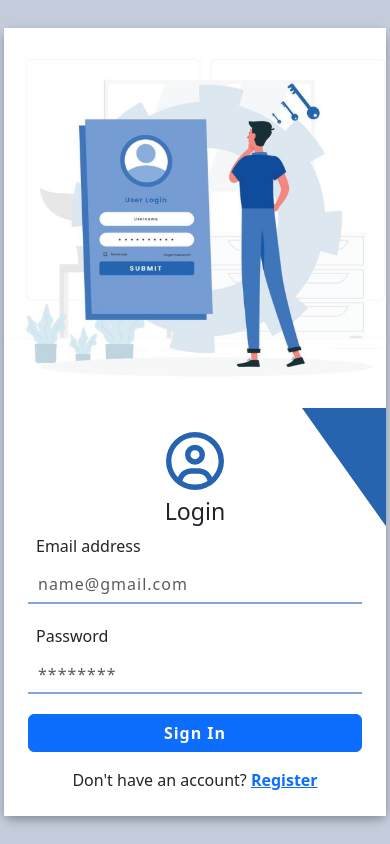
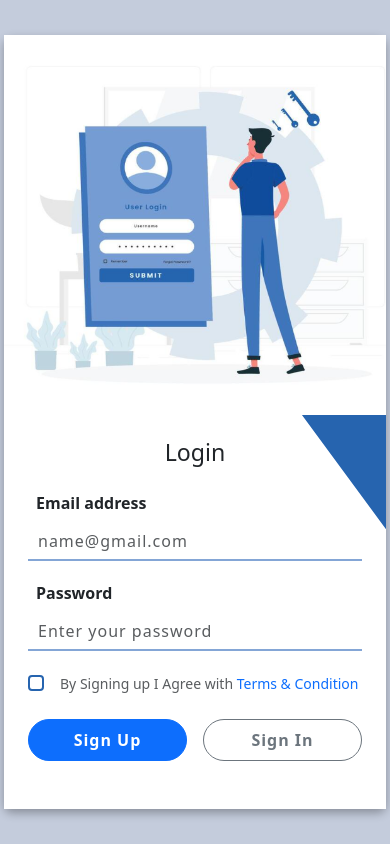
Before and after one commit to dakshataramteke/SkyConnect-, a React (Create React App) app in the folder frontend/: page / in a window 390 px wide. Built offline with nearby package versions, Linux system fonts and the light colour scheme; no server answers.

Commit message:
Login Page

```diff
--- a/frontend/src/components/Contact/ContactMail.css
+++ b/frontend/src/components/Contact/ContactMail.css
@@ -39,16 +39,16 @@
 }
 
 
-.form-check{
+.contact_maildata .form-check{
     width:60px;
     margin-left: 20px;
 }
 
-.form-check-input {
+.contact_maildata .form-check-input {
     border: 2px solid #050505;
 }
 
-.list-group-item{
+.contact_maildata .list-group-item{
     padding: 0.925rem !important;
 }
 
--- a/frontend/src/components/Mails/ImportContact.css
+++ b/frontend/src/components/Mails/ImportContact.css
@@ -16,7 +16,6 @@
   }
 table {
   border-collapse: collapse;
-  /* box-shadow: 20px 20px 20px 5px #a7bad3; */
   background-color: white;
   border-radius: 1rem !important;
 }
--- a/frontend/src/components/Mails/SingleMail.jsx
+++ b/frontend/src/components/Mails/SingleMail.jsx
@@ -152,24 +152,23 @@ const SingleMail = () => {
         <div style="text-align: center; color: black;">
           <h3>${bannerData.companyName}</h3>
         </div>
-        <div style="text-align: center; margin-top: 1rem; display:flex; justify-content:center">
+        <div style=" margin-top: 1rem; display:flex; justify-content:center">
           ${
             bannerData.bannerUrl
-              ? `<img src="${bannerData.bannerUrl}" alt="Banner" style="width: 90%; height: auto; border-radius: 0.325rem;" />`
+              ? `<img src="${bannerData.bannerUrl}" alt="Banner" style="width: 90%; height: auto; border-radius: 0.325rem; margin: 0 auto" />`
               : `<span></span>`
           }
         </div>
-        <div style="margin: 2rem 0; padding: 0 1.5rem;">
+        <div style="margin: 1.25rem 0; padding: 0 1.5rem;">
           <div>${value.message || "No message provided."}</div>
         </div>
         ${
           bannerData.buttonName
             ? `
-          <div style="text-align: center; margin-top: 3rem;">
+          <div style="text-align: center; margin-top: 2rem; ">
             <a href="${bannerData.buttonUrl}" style="text-decoration: none;">
-              <button style="background-color: ${
-                bannerData.selectedbuttonColor || "initial"
-              }; color: white; border: none; border-radius: 1.25rem; padding: 0.75rem 1.5rem; cursor: pointer; font-weight: bold;">
+              <button style="background-color: #e8a303; border: none; border-radius: 1.25rem; padding: 0.75rem 1.5rem; cursor: pointer; font-weight: bold;"
+              };  >
                 ${bannerData.buttonName}
               </button>
             </a>
@@ -177,9 +176,9 @@ const SingleMail = () => {
         `
             : ""
         }
-        <div style="margin: 1.5rem;">
+        <div style="margin: 1rem 0 1rem 1rem";>
           <p>Best regards,</p>
-          <h5 style="color: #4358f9; padding:0 0 1.5rem;">${userName}</h5>
+          <h5 style="color: #4358f9; padding: 0 0 1.5rem 0 ">${userName}</h5>
         </div>
       </div>
     `,
--- a/frontend/src/components/MainPage/LoginPage.css
+++ b/frontend/src/components/MainPage/LoginPage.css
@@ -1,7 +1,6 @@
 /*
  Login Page and SignUp Page
    */
-
 
 .home_wrapper {
   height: 100vh;
@@ -68,8 +67,11 @@
 }
 
 /* Input field border for Home and Sign up */
-.home_form input,
-.signup_wrapper input {
+.home_form input[type="email"] ,
+.home_form input[type="password"] ,
+.signup_wrapper input[type="email"],
+.signup_wrapper input[type="password"],
+.signup_wrapper input[type="text"] {
   width: 90%;
   padding: 10px;
   font-size: 16px;
@@ -95,6 +97,10 @@
   background-color: transparent;
 }
 
+.home_wrapper .form-check-input{
+  border:2px solid #2664af;
+
+}
 @media(max-width:430px){
     .login_Page {
         border-radius: 0;
@@ -152,7 +158,6 @@ Sign Up Page
 }
 
 .signup_wrapper .signup_righsidebar {
-  /* background-color: #2664af; */
   background-color: #fff;
   position: relative;
   z-index: 11;
@@ -181,7 +186,6 @@ Sign Up Page
     100% 100%,
     100% 0%
   );
-  /* clip-path: polygon(30% 13%, 100% 18%, 100% 20%, 100% 100%, 0 100%, 0 16%); */
 }
 
 
@@ -192,16 +196,32 @@ Sign Up Page
   }
 }
 
-.signup_wrapper input {
+.signup_wrapper input[type="text"],
+.signup_wrapper input[type="password"],
+.signup_wrapper input[type="email"] {
   width: 90%;
 }
 .home_wrapper .btn-primary,
+.home_wrapper .btn-outline-secondary,
 .signup_wrapper .btn-primary {
-  width: 90%;
   letter-spacing: 1px;
   font-weight: 600;
+  border-radius: 3rem;
+  padding: 0.5rem 1.5rem;
 }
 
+@media(max-width: 430px){
+  .home_wrapper .btn-primary,
+.home_wrapper .btn-outline-secondary,
+.signup_wrapper .btn-primary {
+
+  border-radius: 2rem;
+  padding: 0.5rem 1.75rem;
+}
+}
+.home_wrapper .btn-outline-secondary:hover{
+  background-color: #0b5ed7;
+}
 
 /*
 Responsive image
@@ -221,7 +241,6 @@ Responsive image
   }
 
   .signup_wrapper .signup_sidebar {
-    /* min-height: 45vh; */
     border-radius: 0;
     background-size: cover;
   }
@@ -239,7 +258,9 @@ Responsive image
 
 /* Home Page Button  */
 @media (max-width: 430px) {
-  .home_form input,
+  .home_form input[type="email"],
+  .home_form input[type="password"],
+  .home_wrapper .btn-outline-secondary,
   .home_wrapper .btn-primary {
     width: 100%;
   }
@@ -251,7 +272,7 @@ Responsive image
 }
 
 
-/* Sweet Alert  */
+/* Sweet Alert Pop Up  */
 div:where(.swal2-container) button:where(.swal2-styled):where(.swal2-confirm){
     background-color: #2d40ad !important;
     border: none !important;
--- a/frontend/src/components/MainPage/LoginPage.jsx
+++ b/frontend/src/components/MainPage/LoginPage.jsx
@@ -1,18 +1,18 @@
 import { React, useState } from "react";
-import { NavLink, useNavigate } from 'react-router-dom';
-import { FaRegCircleUser  } from "react-icons/fa6";
+import { NavLink, useNavigate } from "react-router-dom";
+import { FaRegCircleUser } from "react-icons/fa6";
 import "./LoginPage.css";
-import axios from 'axios';
+import axios from "axios";
 import Swal from "sweetalert2";
-import Cookies from 'js-cookie';
-import CryptoJS from 'crypto-js';
+import Cookies from "js-cookie";
+import CryptoJS from "crypto-js";
 
 const LoginPage = () => {
   const SECRET_KEY = "abhishek";
 
   const [values, setValues] = useState({
-    email: '',
-    password: ''
+    email: "",
+    password: "",
   });
 
   const navigate = useNavigate();
@@ -25,67 +25,66 @@ const LoginPage = () => {
     }));
   };
 
-
   const handleSubmit = async (e) => {
     e.preventDefault();
     console.log(values);
 
     try {
-    const res = await axios.post('http://localhost:8080/login', values);
+      const res = await axios.post("http://localhost:8080/login", values);
       if (res.status === 200) {
         console.log("response login is : ", res.data.name);
-      localStorage.setItem('Login User', res.data.name);
+        localStorage.setItem("Login User", res.data.name);
         // Store the email in local storage
-      localStorage.setItem('userEmail', values.email);
+        localStorage.setItem("userEmail", values.email);
 
         Swal.fire({
           title: "Successfully ",
           text: "Logged in successfully!",
-        icon: "success"
+          icon: "success",
         });
-      const encrypted = CryptoJS.AES.encrypt(JSON.stringify(values.email), SECRET_KEY).toString();
-      Cookies.set('user', encrypted, { path: '/' });
+        const encrypted = CryptoJS.AES.encrypt(
+          JSON.stringify(values.email),
+          SECRET_KEY
+        ).toString();
+        Cookies.set("user", encrypted, { path: "/" });
         console.log("encrypt data", encrypted);
-      navigate('/home');
+        navigate("/home");
       }
       setValues({
-      email: '',
-      password: ''
+        email: "",
+        password: "",
       });
     } catch (err) {
       if (err.response && err.response.status === 401) {
         Swal.fire({
           title: "Error!",
           text: "Check UserName and Password",
-        icon: "error"
+          icon: "error",
         });
       } else {
         Swal.fire({
           title: "Error!",
           text: "Please fill out your username and password",
-        icon: "error"
+          icon: "error",
         });
       }
       console.log(err);
     }
   };
 
-
   return (
     <>
-      <section className="home_wrapper" style={{ backgroundColor: '#c4ccd' }}>
+      <section className="home_wrapper" style={{ backgroundColor: "#c4ccd" }}>
         <div className="container ">
           <div className="row home_formPage">
             <div className="col-12 col-md-6 login_Page"></div>
-            <div className="col-12 col-md-6 p-4 home_form">
-              <div className="d-flex justify-content-center" style={{ color: '#2664af' }}>
-                <FaRegCircleUser  className="admin" />
-              </div>
-              <h3 className="text-center my-2">Login</h3>
+            <div className="col-12 col-md-6 p-md-5 p-4  home_form">
+            <h3 className="text-center mb-4">Login </h3>
               <form onSubmit={handleSubmit}>
+
                 <div className="mb-3">
                   <label htmlFor="email" className="form-label">
-                    Email address
+                  <b> Email address</b>
                   </label>
                   <input
                     type="email"
@@ -94,6 +93,7 @@ return (
                     name="email"
                     placeholder="name@gmail.com"
                     aria-describedby="emailHelp"
+                    autocomplete="off"
                     value={values.email}
                     onChange={handleChange}
                   />
@@ -101,28 +101,42 @@ return (
 
                 <div className="mb-3">
                   <label htmlFor="password" className="form-label ">
-                    Password
+                    <b>Password </b>
                   </label>
                   <input
                     type="password"
                     className="form-control"
                     id="password"
                     name="password"
-                    placeholder="********"
+                    placeholder="Enter your password"
                     value={values.password}
                     onChange={handleChange}
+                    autocomplete="off"
                     aria-describedby="password"
                   />
                 </div>
-                <div className="my-3">
-                  <button type="submit" className="btn btn-primary">
+                <div class="mb-3 form-check">
+                  <input
+                    type="checkbox"
+                    class="form-check-input"
+                    id="Check1"
+                  />
+                  <label class="form-check-label text-muted" for="Check1" style={{fontSize:'0.875rem'}}>
+                    By Signing up I Agree with <span className="text-primary">Terms & Condition</span>
+                  </label>
+                </div>
+                <div className="my-4 d-flex justify-content-center">
+                  <NavLink to="/signup"  className="btn btn-primary me-2">
+                    Sign Up
+                  </NavLink>
+                  <button type="submit" className="ms-md-3 ms-lg-5 ms-2 btn btn-outline-secondary">
                     Sign In
                   </button>
                 </div>
-                <div className="text-center">
-                  <p className="mb-0">Don't have an account? <NavLink to="/signup" className="fw-bold">Register</NavLink></p>
-                </div>
+
               </form>
+
+
             </div>
           </div>
         </div>
--- a/frontend/src/components/MainPage/SignUpPage.jsx
+++ b/frontend/src/components/MainPage/SignUpPage.jsx
@@ -165,7 +165,7 @@ const SignUpPage = () => {
                   />
                 </div>
 
-                <div>
+                <div className="d-flex justify-content-center">
                   <button type="submit" className="btn btn-primary">
                     Register
                   </button>
```
Lines whose indentation alone changed are shown as unchanged.
